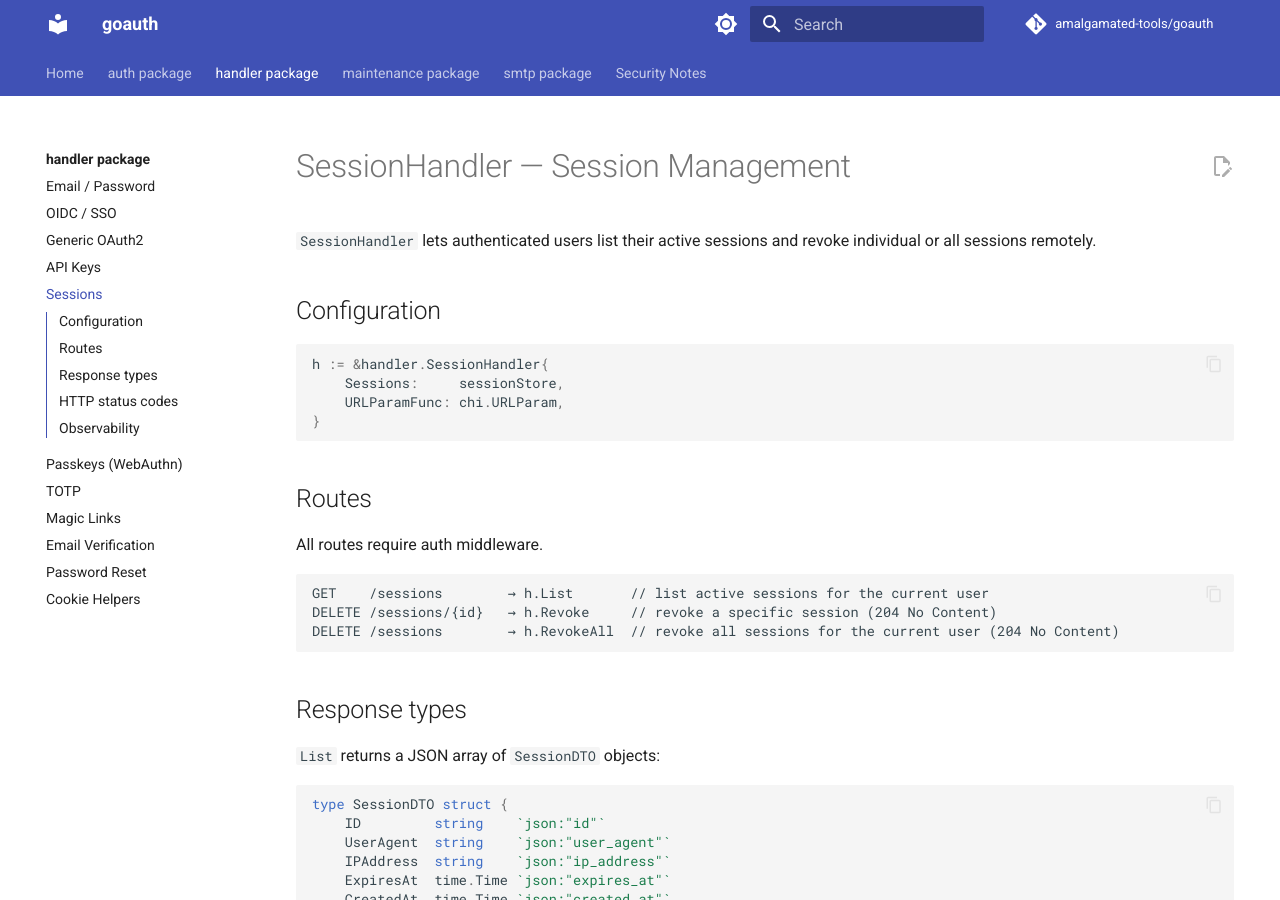
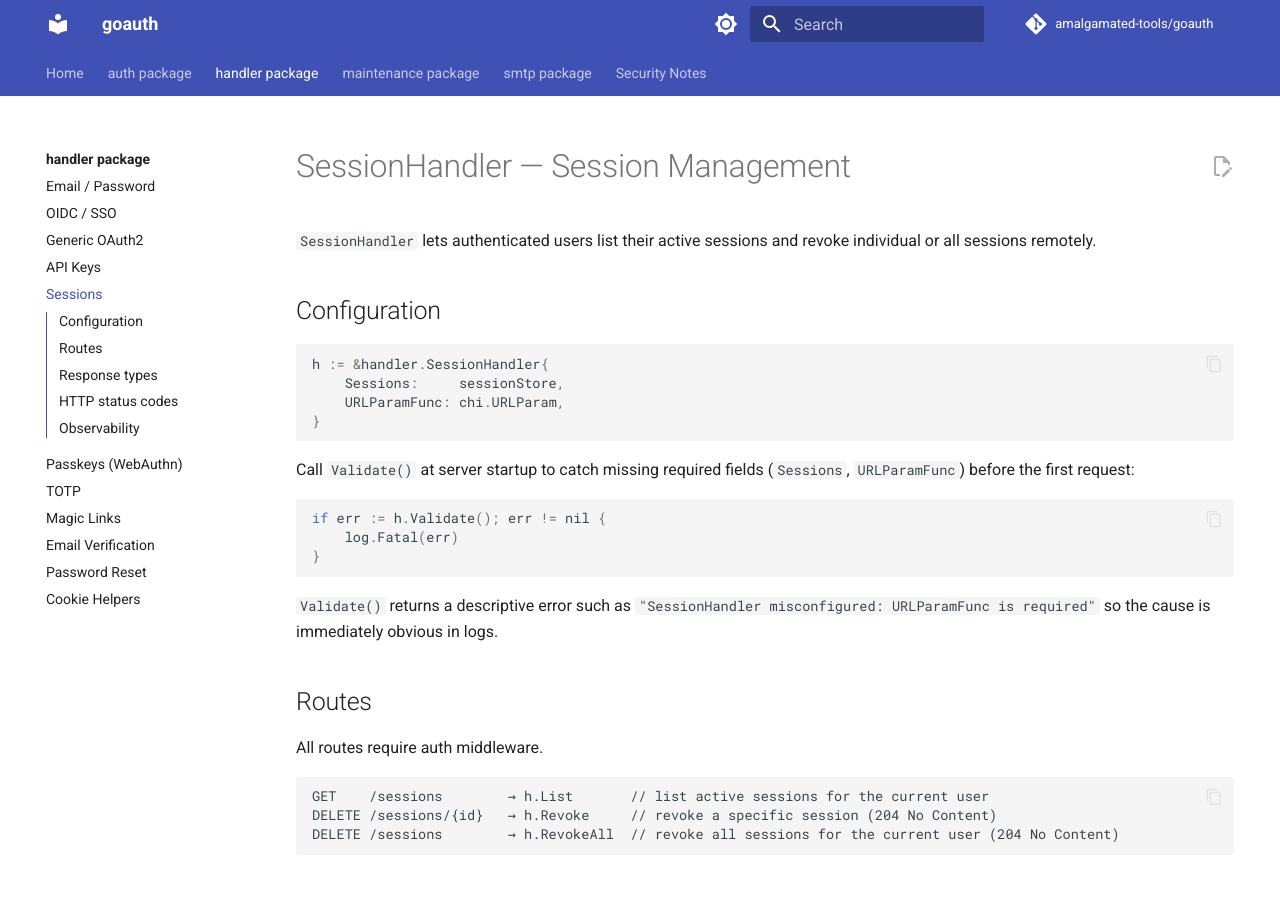
Before and after one commit to amalgamated-tools/goauth, an MkDocs documentation site: the page built from docs/handler/sessions.md, in a window 1280 px wide and 900 px high. Built offline with MkDocs 1.6.1 and Material for MkDocs 9.7.7, drawn with Linux system fonts in a browser that asks for light colours; comment, search, counter and statistics services are not loaded.

Commit message:
docs(handler): document Validate() method for SessionHandler
- Add Validate() usage example and error message description to sessions.md
- Mirrors the Validate() pattern already documented in api-keys.md,
  auth.md, email-verification.md, magic-links.md, oauth2.md, oidc.md,
  passkeys.md, password-reset.md, and totp.md

Co-authored-by: Copilot <223556219+Copilot@users.noreply.github.com>

````diff
--- a/docs/handler/sessions.md
+++ b/docs/handler/sessions.md
@@ -10,6 +10,16 @@ h := &handler.SessionHandler{
     URLParamFunc: chi.URLParam,
 }
 ```
+
+Call `Validate()` at server startup to catch missing required fields (`Sessions`, `URLParamFunc`) before the first request:
+
+```go
+if err := h.Validate(); err != nil {
+    log.Fatal(err)
+}
+```
+
+`Validate()` returns a descriptive error such as `"SessionHandler misconfigured: URLParamFunc is required"` so the cause is immediately obvious in logs.
 
 ## Routes
 
````
